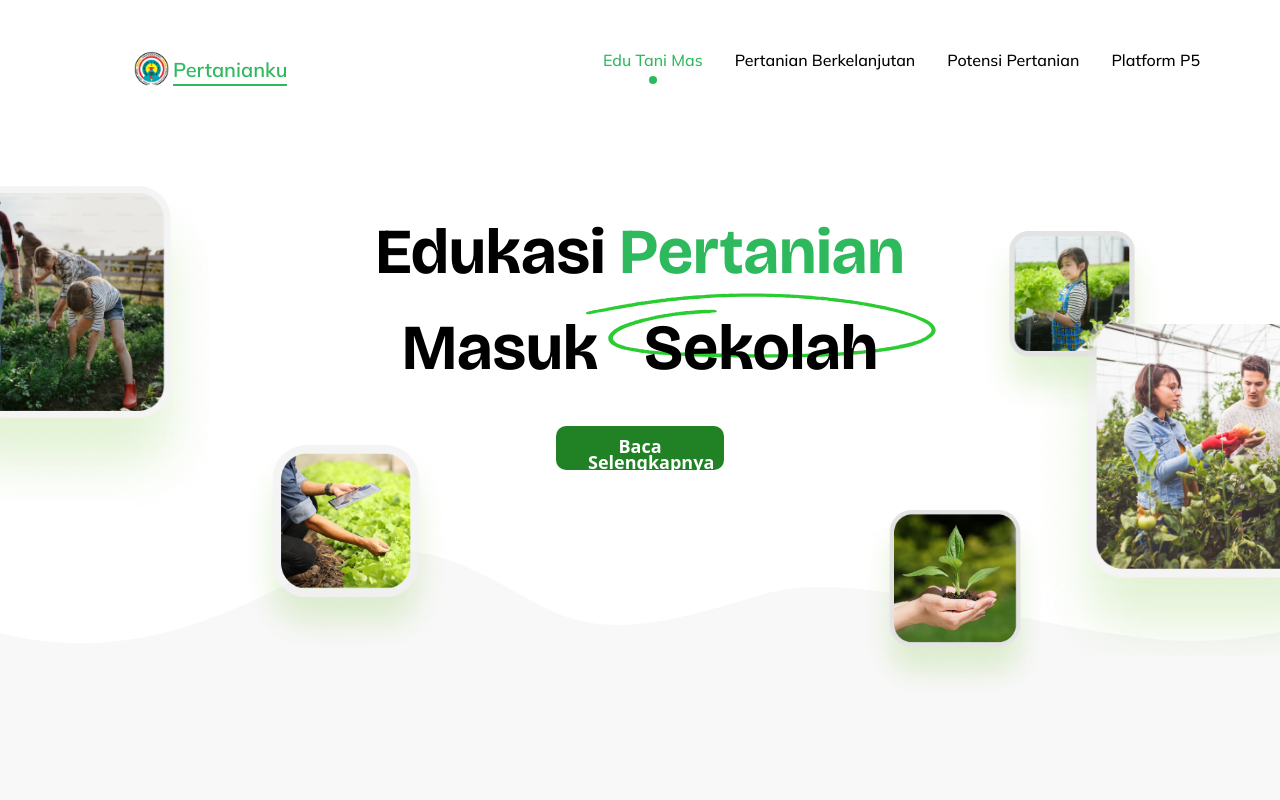
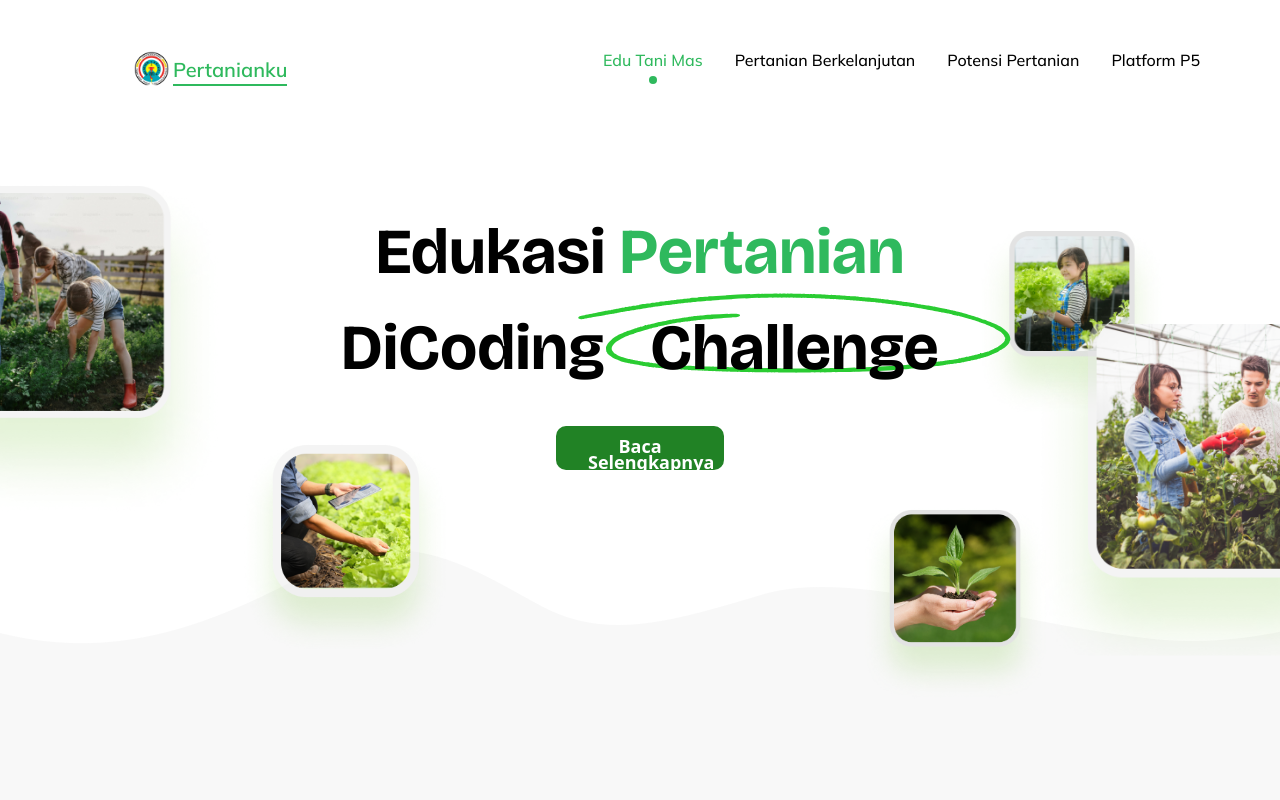
Before and after one commit to lapor86/pertanianku, a React (Vite) app: page / in a window 1280 px wide. Shown: the top 800 px of the page. Built offline with nearby package versions, Linux system fonts and the light colour scheme.

Commit message:
Update home.jsx

```diff
--- a/src/pages/home.jsx
+++ b/src/pages/home.jsx
@@ -100,8 +100,8 @@ const Home = () => {
               />
               <HeadSection
                 content={[
-                  { title: "Masuk ", classname: "" },
-                  { title: "Sekolah ", classname: "", highlight: true },
+                  { title: "DiCoding ", classname: "" },
+                  { title: "Challenge ", classname: "", highlight: true },
                 ]}
               />
             </div>
```
